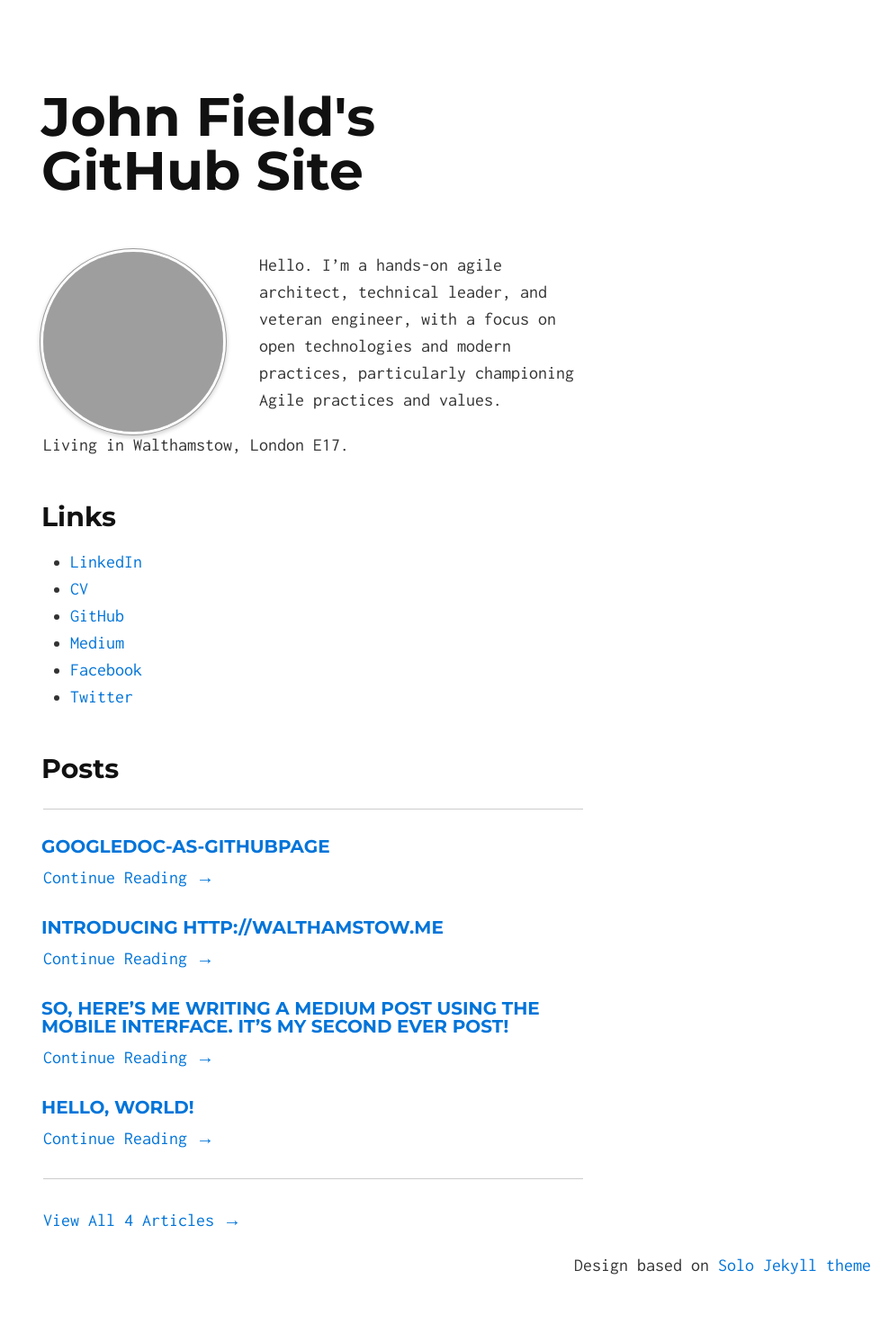
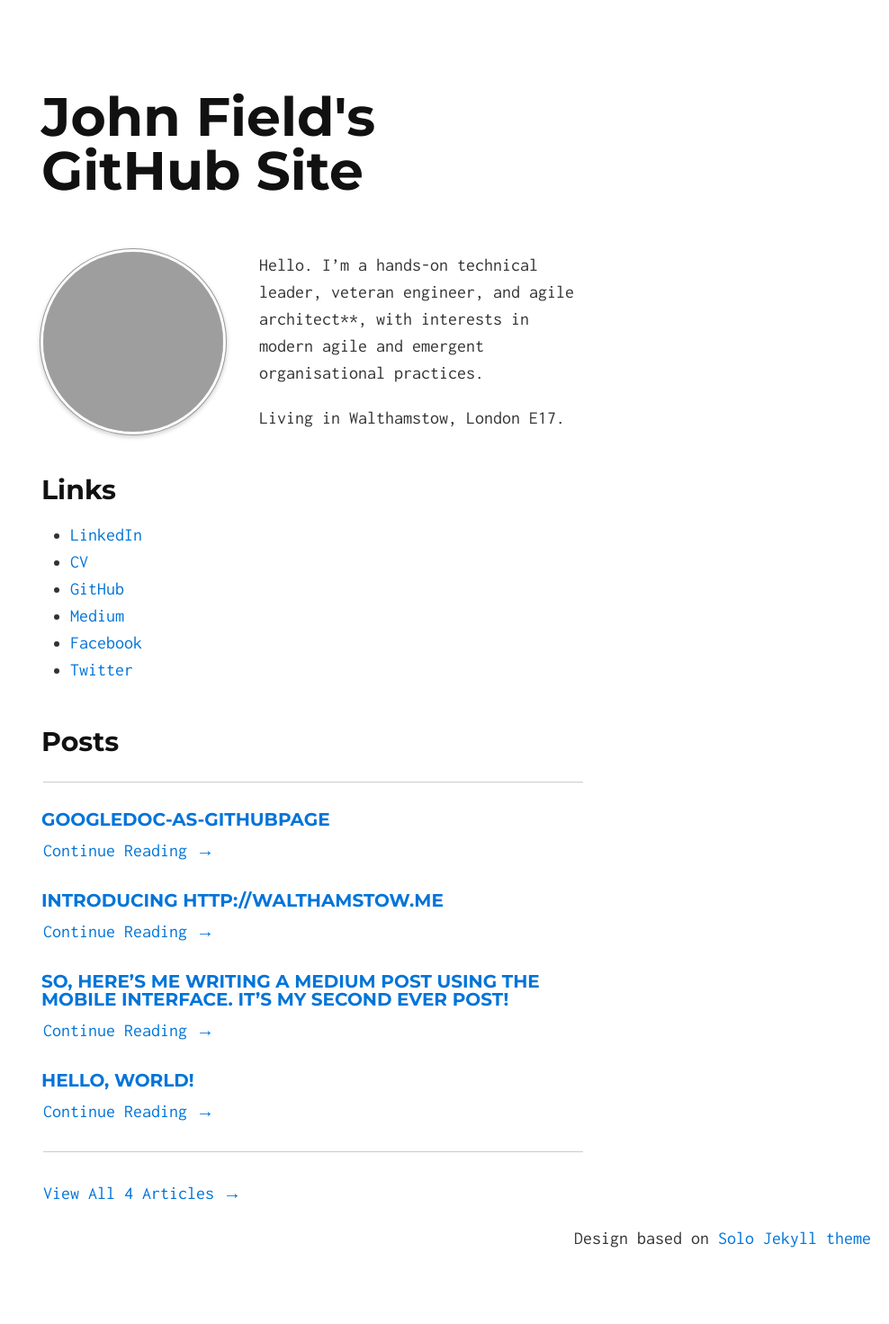
Before and after one commit to JohnField/johnfield.github.io, a Jekyll site: the page built from index.md, in a window 1280 px wide. Shown: the whole page at 90% size, without its empty margins (292-1280 px from the left). Built offline with Jekyll 4.4.1, drawn with Linux system fonts in a browser that asks for light colours; after the commit the page ends 1442 px from its top, so only the background shows below that; grey boxes are pictures that could not be loaded.

Commit message:
Update index.md

```diff
--- a/index.md
+++ b/index.md
@@ -4,7 +4,7 @@ layout: page
 
 ![Gravatar](https://en.gravatar.com/avatar/fe934364550d859ff5da98ba631f588b.png?size=200){: .avatar }
 
-Hello. I'm a hands-on agile architect, technical leader, and veteran engineer, with a focus on open technologies and modern practices, particularly championing Agile practices and values.
+Hello. I'm a hands-on technical leader, veteran engineer, and agile architect**, with interests in modern agile and emergent organisational practices.
 
 Living in Walthamstow, London E17.
 
```
